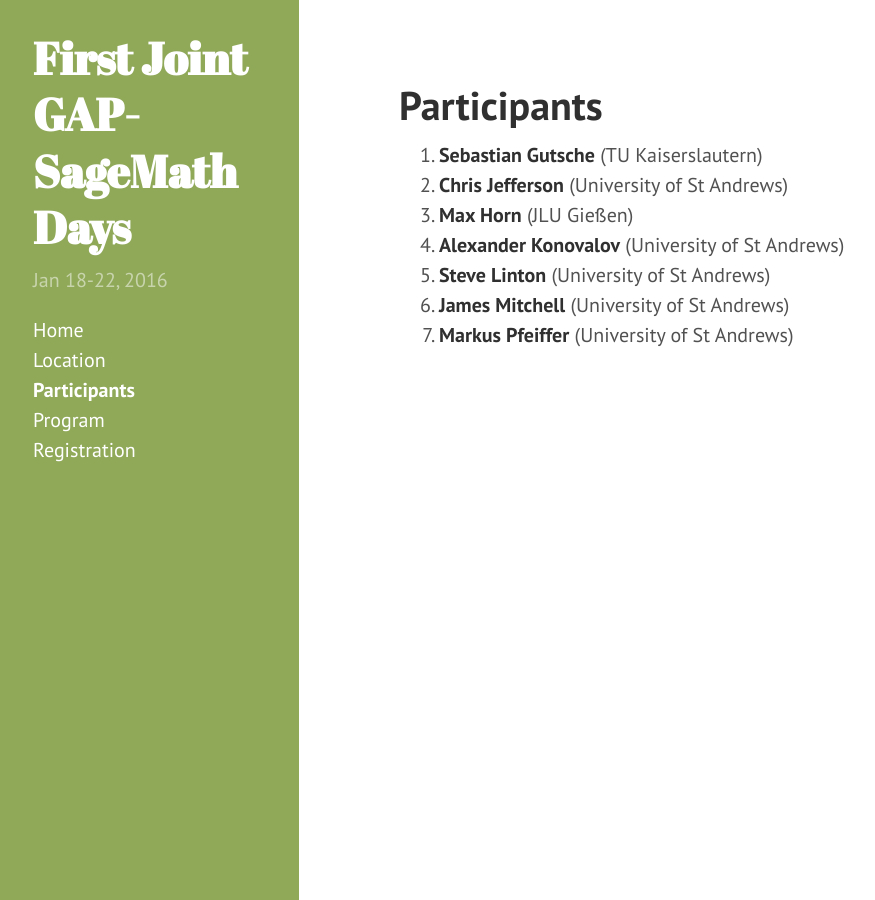
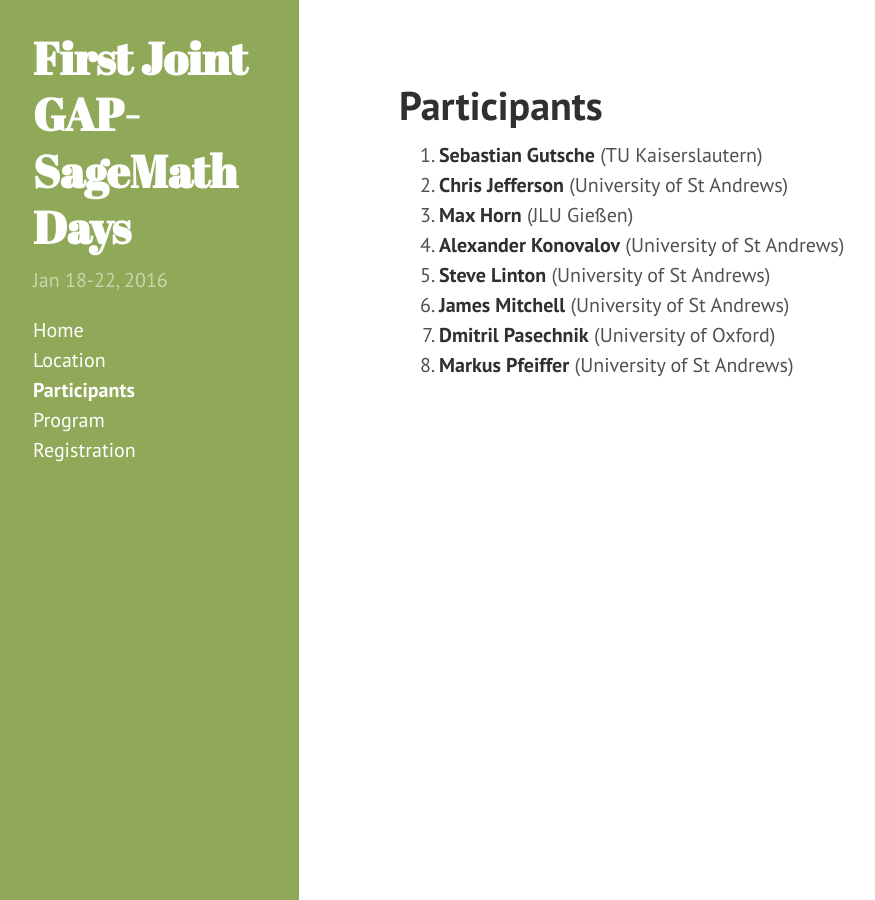
Before and after one commit to gapdays/gap-sage-days2016, a Jekyll site: the page built from participants.md, in a window 1280 px wide. Shown: the whole page, without its empty margins (1-876 px from the left). Built offline with Jekyll 4.4.1, drawn with Linux system fonts in a browser that asks for light colours; Markdown is read by kramdown in place of the engine named in the settings.

Commit message:
Added Dmitrii to participants.

```diff
--- a/_data/participants.yml
+++ b/_data/participants.yml
@@ -18,5 +18,8 @@
 - name: James Mitchell
   affiliation: University of St Andrews
 
+- name: Dmitril Pasechnik
+  affiliation: University of Oxford
+
 - name: Markus Pfeiffer
   affiliation: University of St Andrews
```
